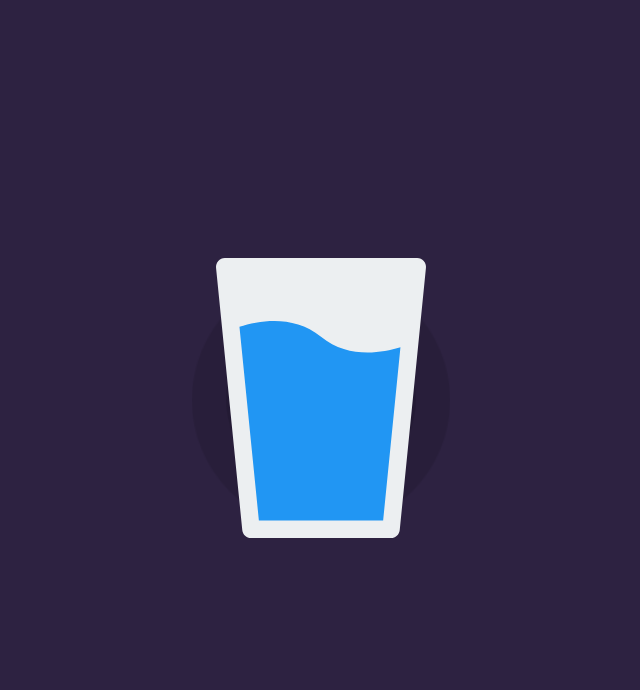
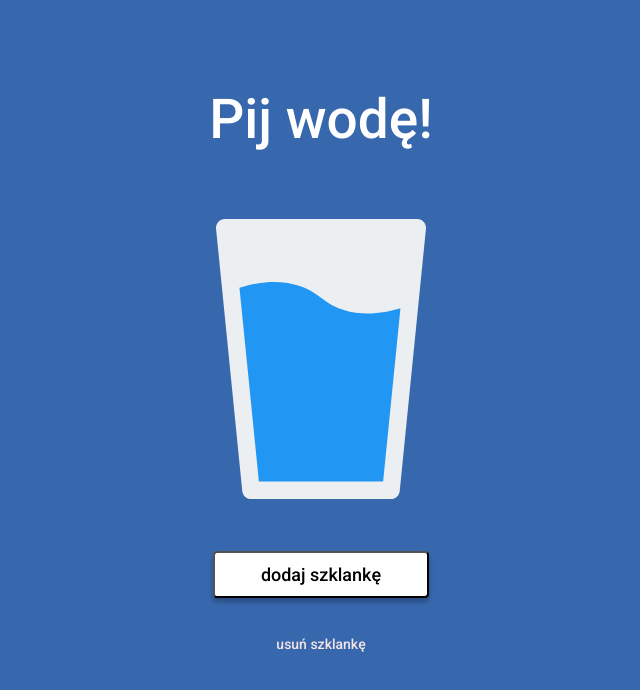
Before and after one commit to ajanczewska/hydrapp, a website built with webpack: page src/pages/index.html in a window 1280 px wide. Shown: the whole page, without its empty margins (319-959 px from the left). Built offline with nearby package versions, Linux system fonts and the light colour scheme.

Commit message:
add elements and style

```diff
--- a/src/pages/index.html
+++ b/src/pages/index.html
@@ -1,10 +1,10 @@
 <!DOCTYPE html>
-<html lang="en">
+<html lang="pl">
   <head>
     <meta charset="UTF-8" />
     <meta name="viewport" content="width=device-width, initial-scale=1.0" />
     <title>Hydrapp</title>
-    <meta name="description" content="Your project description" />
+    <meta name="description" content="Simple app to count water glass drunk during day" />
     <!-- Title -->
     <meta property="og:title" content />
     <!-- OPTIONAL description. 2-4 sentences. -->
@@ -155,9 +155,21 @@
     />
   </head>
   <body>
+    <header class="header">Pij wodę!</header>
+
     <div class="hello">
-      <img class="hello__logo" src="../assets/img/water-glass.svg" alt="Szklanka wody" />
-      <span class="hello__circles"></span>
+
+      <img
+        class="hello__logo"
+        src="../assets/img/water-glass.svg"
+        alt="Szklanka wody"
+      />
+      <!-- <span class="hello__circles"></span> -->
+
+    </div>
+    <div class="button">
+      <button class="button__add">dodaj szklankę</button>
+      <button class="button__remove">usuń szklankę</button>
     </div>
   </body>
 </html>
--- a/src/scss/main.scss
+++ b/src/scss/main.scss
@@ -1,13 +1,57 @@
 @import "~normalize.css";
 
 @import "_variables";
-@import "modules/hello.scss";
+@import url("https://fonts.googleapis.com/css2?family=Roboto:wght@500&display=swap");
+// @import "modules/hello.scss";
 
 body {
-  background: $wtf;
-  color: #fff;
+  background: #3767ad;
+  color: #ffffff;
   display: flex;
+  flex-direction: column;
+  align-items: center;
+  min-height: 100vh;
+  font-family: "Roboto", sans-serif;
+  font-style: normal;
+  font-weight: 500;
+}
+.header {
+  font-size: 55px;
+  line-height: 64px;
+  padding: 87px 0 68px 0;
+}
+.counter {
+  position: absolute;
+  // visibility: hidden;
+  left: 38.13%;
+  right: 38.4%;
+  top: 39.04%;
+  bottom: 48.89%;
+  font-size: 112px;
+  line-height: 131px;
+  color: #000000;
+}
+.button {
+  display: flex;
+  flex-direction: column;
   align-items: center;
   justify-content: center;
-  min-height: 100vh;
+  margin-top: 48px;
+  &__add {
+    background: #ffffff;
+    box-shadow: 0px 4px 4px rgba(0, 0, 0, 0.25);
+    border-radius: 4px;
+    font-size: 18px;
+    line-height: 21px;
+    min-width: 216px;
+    min-height: 47px;
+  }
+  &__remove {
+    background: none;
+    border: none;
+    font-size: 14px;
+    line-height: 16px;
+    margin-top: 37px;
+    color: #f5e5e7;
+  }
 }
```
Also changed, not shown: logo.svg (deleted), public/manifest.json.
